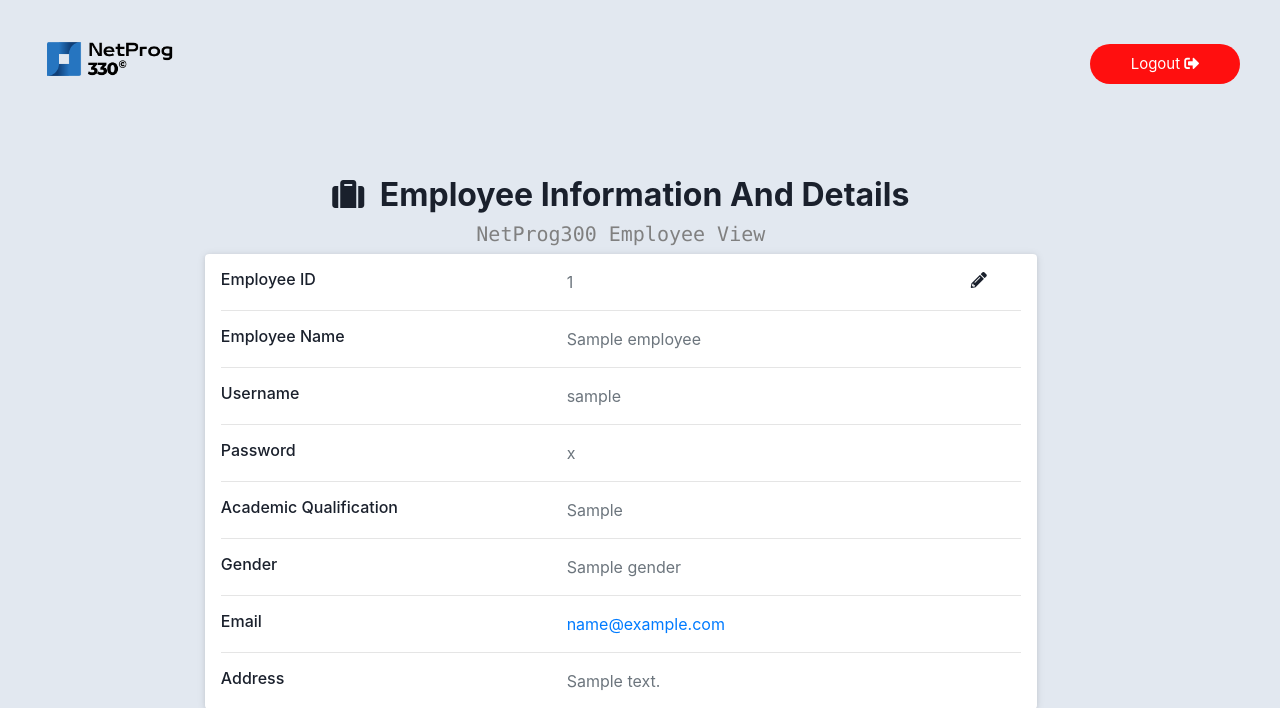
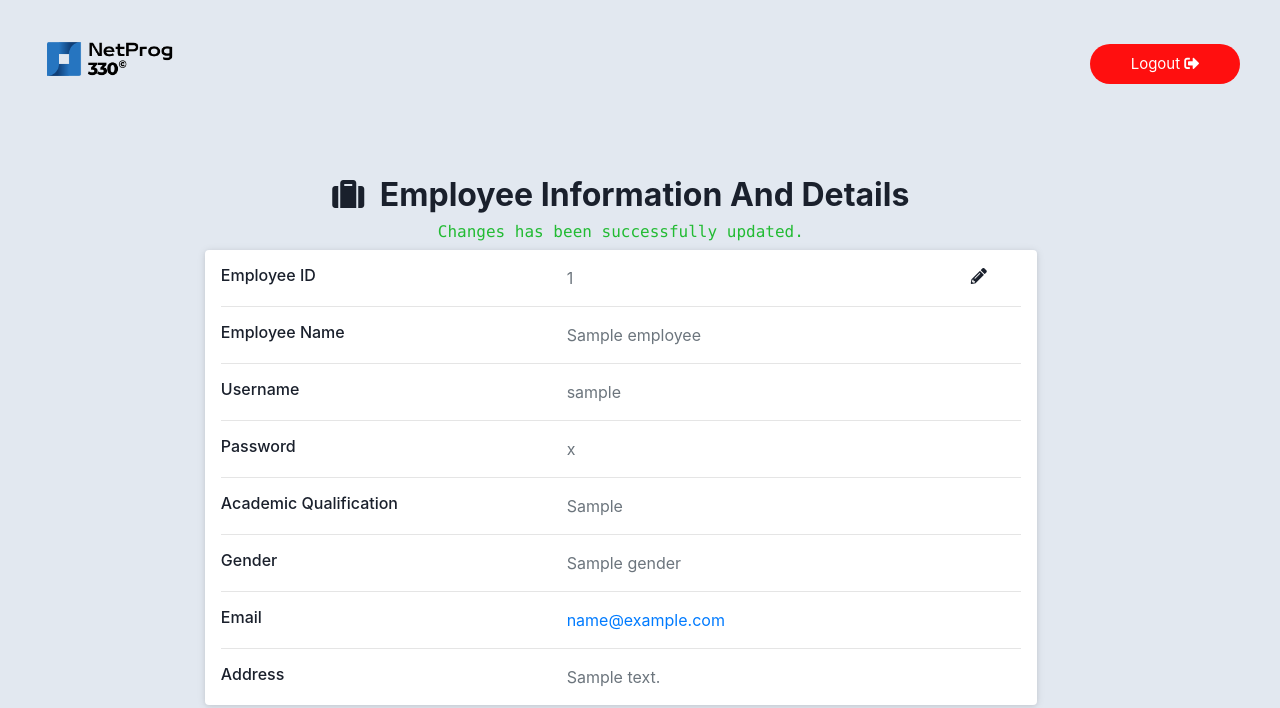
Before and after one commit to hakidon/NetProg330-CRUD, a Flask app: template templates/view.html in a window 1280 px wide. Shown: the top 708 px of the page. Run offline with Flask 2, Linux system fonts and the light colour scheme; the template is opened without the code that fills it: most values are stand-ins (such as "Sample title", 1, 10 or a date in 2020); some libraries are stand-ins or nearby versions.

Commit message:
25 Jan 2023, 4:57 pm

```diff
--- a/templates/view.html
+++ b/templates/view.html
@@ -20,8 +20,8 @@
   <h2 class="text-center font-weight-bold">
     <i class="fas fa-suitcase mr-2"></i>
 Employee Information And Details</h2>
-<h5 id="normal_text" class= "text-center normal-text">NetProg300 Employee View</h5>
-<h5 id="info_text" class= "text-center info-text" hidden>Changes has been successfully updated.</h5>
+<h5 id="normal_text" class= "text-center normal-text" {% if success_edit %}hidden{% endif %}>NetProg300 Employee View</h5>
+<h5 id="info_text" class= "text-center info-text" {% if not success_edit %}hidden{% endif %}>Changes has been successfully updated.</h5>
 <div class="card mb-3 ">
 <div class="card-body">
 <div class="row">
```
